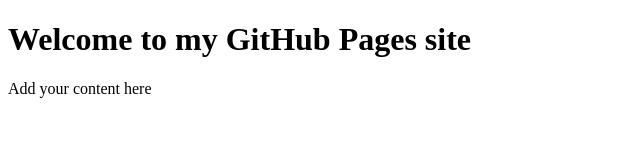
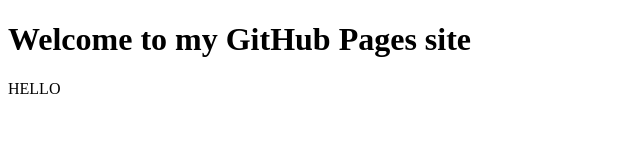
Before and after one commit to justslewy/justslewy.github.io, a plain HTML site: page index.html in a window 1280 px wide. Shown: the whole page, without its empty margins (0-640 px from the left). Drawn offline with Linux system fonts and the light colour scheme.

Commit message:
Change paragraph text from 'Add your content here' to 'HELLO'

```diff
--- a/index.html
+++ b/index.html
@@ -5,6 +5,6 @@
   </head>
   <body>
     <h1>Welcome to my GitHub Pages site</h1>
-    <p>Add your content here</p>
+    <p>HELLO</p>
   </body>
 </html>
```
